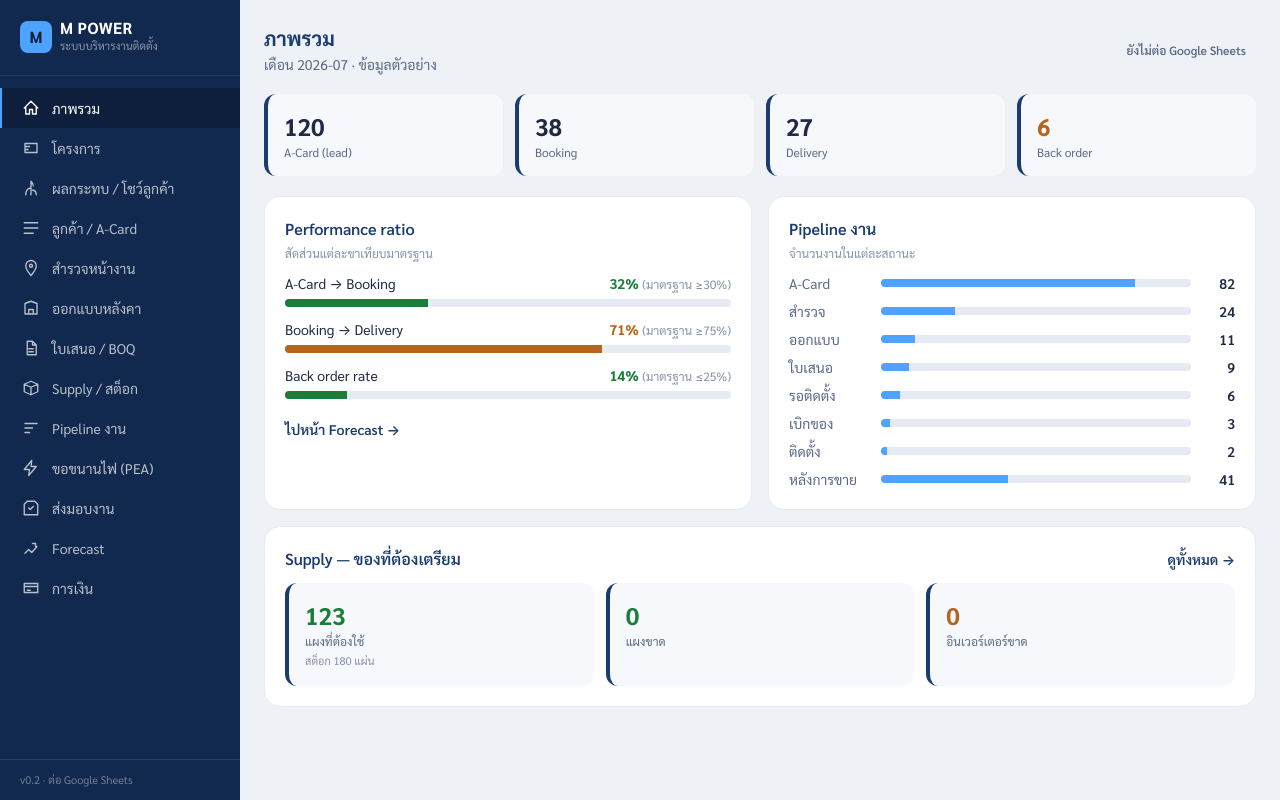
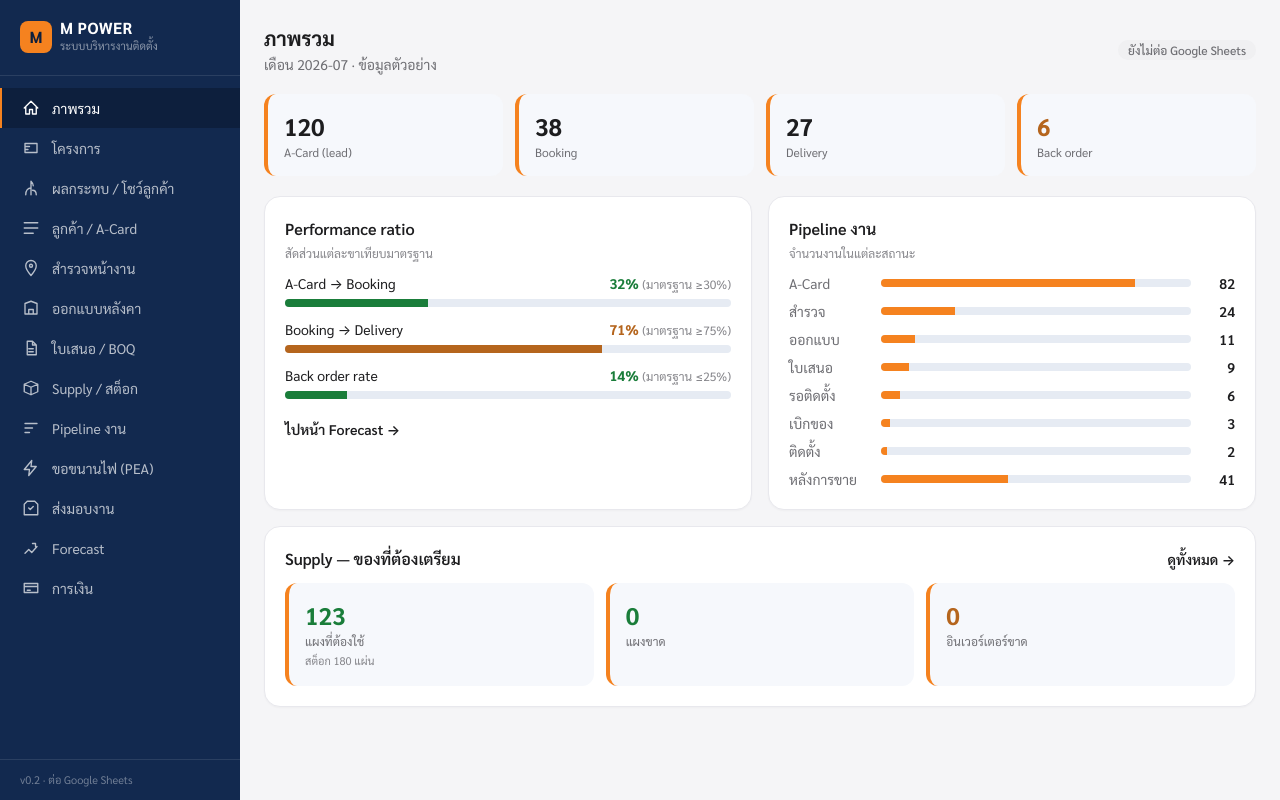
Before and after one commit to MORIZO168/mpower-app, a Next.js app in the folder mpower-app-source-v3/: page / in a window 1280 px wide. Built offline with nearby package versions, Linux system fonts and the light colour scheme.

Commit message:
Update globals.css

```diff
--- a/mpower-app-source-v3/app/globals.css
+++ b/mpower-app-source-v3/app/globals.css
@@ -1,28 +1,43 @@
-@import url('https://fonts.googleapis.com/css2?family=Sarabun:wght@400;500;600;700&display=swap');
+@import url('https://fonts.googleapis.com/css2?family=Sarabun:wght@300;400;500;600;700&display=swap');
 @tailwind base;
 @tailwind components;
 @tailwind utilities;
 
 :root {
-  --brand: #1a3c6e;
-  --brand-2: #12294f;
+  --brand: #F5821F;   /* ส้ม M Power */
+  --ink: #1d1d1f;     /* ดำนุ่ม Apple */
+  --muted: #6e6e73;
+  --line: #e8e8ed;
 }
 
 html, body {
   padding: 0;
   margin: 0;
-  background: #eef1f6;
-  color: #1f2a44;
-  font-family: 'Sarabun', -apple-system, Segoe UI, Roboto, sans-serif;
+  background: #f5f5f7;
+  color: #1d1d1f;
+  font-family: 'Sarabun', -apple-system, BlinkMacSystemFont, 'SF Pro', Segoe UI, Roboto, sans-serif;
+  -webkit-font-smoothing: antialiased;
 }
 
 * { box-sizing: border-box; }
 
 @layer components {
-  .card { @apply bg-white border border-[#e6ebf3] rounded-2xl; }
-  .pill { @apply inline-block px-2.5 py-0.5 rounded-full text-xs font-semibold; }
-  .pill-ok { @apply bg-[#e3f6e8] text-[#1a7d3a]; }
-  .pill-warn { @apply bg-[#fdeede] text-[#b5651d]; }
-  .pill-bad { @apply bg-[#fce4e4] text-[#c0392b]; }
-  .pill-mut { @apply bg-[#eef1f6] text-[#5a6a86]; }
+  .card { @apply bg-white border border-[#e8e8ed] rounded-2xl; box-shadow: 0 1px 2px rgba(0,0,0,0.03); }
+  .pill { @apply inline-block px-2.5 py-0.5 rounded-full text-xs font-medium; }
+  .pill-ok { @apply bg-[#eafaf0] text-[#1a7d3a]; }
+  .pill-warn { @apply bg-[#fff2e6] text-[#c86a1a]; }
+  .pill-bad { @apply bg-[#fdeaea] text-[#c0392b]; }
+  .pill-mut { @apply bg-[#f0f0f2] text-[#6e6e73]; }
 }
+
+/* ===== ธีม ขาว-เทา-ส้ม minimal — override สีเดิมทั้งแอป ===== */
+.text-\[\#1a3c6e\], .text-\[\#1f2a44\] { color: #1d1d1f !important; }
+.text-\[\#4da3ff\] { color: #F5821F !important; }
+.bg-\[\#1a3c6e\] { background-color: #F5821F !important; }
+.hover\:bg-\[\#153154\]:hover, .hover\:bg-\[\#12345f\]:hover { background-color: #d96f0f !important; }
+.bg-\[\#4da3ff\] { background-color: #F5821F !important; }
+.border-\[\#4da3ff\] { border-color: #F5821F !important; }
+.text-\[\#5a6a86\] { color: #6e6e73 !important; }
+.text-\[\#8593a8\] { color: #86868b !important; }
+.accent-\[\#1a3c6e\] { accent-color: #F5821F !important; }
+.border-l-4.border-\[\#1a3c6e\] { border-color: #F5821F !important; }
```
